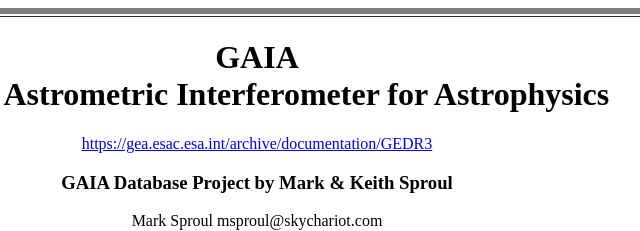
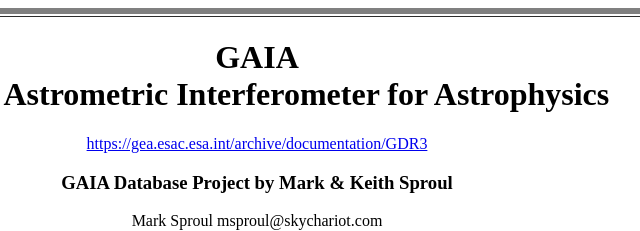
Before and after one commit to msproul/GaiaSQL, a plain HTML site: page docs/index.html in a window 1280 px wide. Shown: the top 231 px of the page, 383-1023 px from the left. Drawn offline with Linux system fonts and the light colour scheme.

Commit message:
Documentation upate

```diff
--- a/docs/index.html
+++ b/docs/index.html
@@ -8,7 +8,7 @@
 <center>
 <a name="Top">
 <table border=6>
-<tr><td align=center><h1>GAIA<br/>Global Astrometric Interferometer for Astrophysics</h1> <a href="https://gea.esac.esa.int/archive/documentation/GEDR3/" target="_blank">https://gea.esac.esa.int/archive/documentation/GEDR3</a> <h3>GAIA Database Project by Mark & Keith Sproul</h3> Mark Sproul msproul@skychariot.com<br/> Keith Sproul ksproul@skychariot.com<br/><br/> The GAIA Star Project (Data Release 3) has 1.8 BILLION Stars. This is too many to handle easily. We put that data into a mySQL Database that is accessable by other programs.<br/>  </td></tr>
+<tr><td align=center><h1>GAIA<br/>Global Astrometric Interferometer for Astrophysics</h1> <a href="https://gea.esac.esa.int/archive/documentation/GDR3/" target="_blank">https://gea.esac.esa.int/archive/documentation/GDR3</a> <h3>GAIA Database Project by Mark & Keith Sproul</h3> Mark Sproul msproul@skychariot.com<br/> Keith Sproul ksproul@skychariot.com<br/><br/> The GAIA Star Project (Data Release 3) has 1.8 BILLION Stars. This is too many to handle easily. We put that data into a mySQL Database that is accessable by other programs.<br/>  </td></tr>
 <tr><td align=center><br><h2>The Milky Way</h2><br><img  width=1100 src="http://www.skychariot.com/GAIA/starmap_2020_4k_print.jpg"><br><A href="https://svs.gsfc.nasa.gov/4851">https://svs.gsfc.nasa.gov/4851</a><br><br></td></tr>
 <tr><td align=center><br><h2>Star Count</h2><br><img  width=1100 src="http://www.skychariot.com/GAIA/StarCount.jpg"><br>Number of Stars per by 1 deg x 1 deg<br/>Counted from GAIA data<br/>&copy; 2022 Keith Sproul<br><br></td></tr>
 <tr><td align=center><img  width=1100 src="http://www.skychariot.com/GAIA/StarCount2.jpg"><br>Number of Stars per by 1 deg x 1 deg<br/>Counted from GAIA data<br/>&copy; 2022 Keith Sproul<br><br></td></tr>
```
